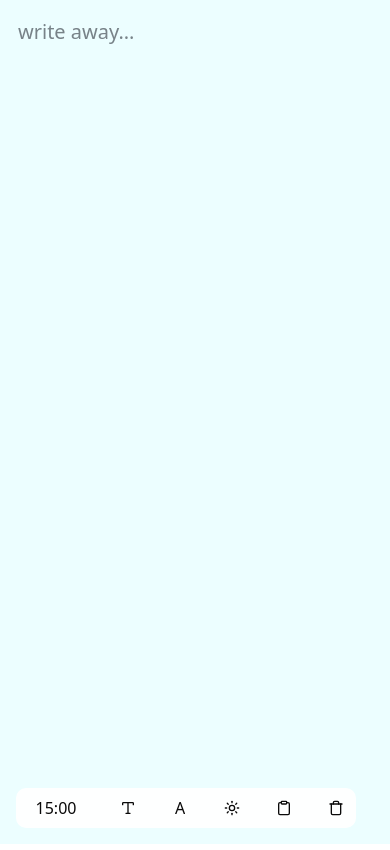
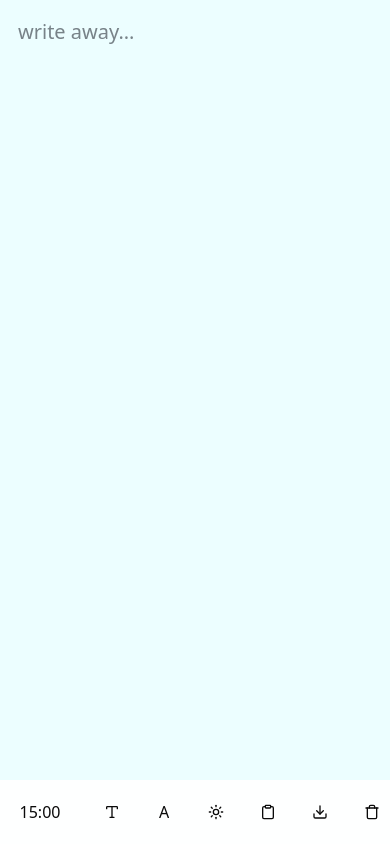
Before and after one commit to ni3rav/sentio, a React (Vite) app: page / in a window 390 px wide. Built offline with nearby package versions, Linux system fonts and the light colour scheme.

Commit message:
add: download button fix: responsive toolbar

```diff
--- /dev/null
+++ b/src/components/DownloadButton.tsx
@@ -0,0 +1,61 @@
+import { Check, Download, X } from "lucide-react";
+import { useState } from "react";
+import { Button } from "~/components/ui/button";
+import { cn } from "~/lib/utils";
+
+export function DownloadButton() {
+  const [error, setError] = useState<boolean>(false);
+  const [downloaded, setDownloaded] = useState<boolean>(false);
+
+  const handleDownload = () => {
+    try {
+      const content = localStorage.getItem("sentio-content");
+      if (!content) {
+        setError(true);
+        return;
+      }
+      const blob = new Blob([content], { type: "text/plain" });
+      const url = URL.createObjectURL(blob);
+      const a = document.createElement("a");
+      a.href = url;
+      a.download = "sentio-content.txt";
+      document.body.appendChild(a);
+      a.click();
+      document.body.removeChild(a);
+      URL.revokeObjectURL(url);
+
+      setDownloaded(true);
+      setError(false);
+    } catch (e) {
+      console.error(e);
+      setError(true);
+    } finally {
+      setTimeout(() => {
+        setError(false);
+        setDownloaded(false);
+      }, 3000);
+    }
+  };
+
+  return (
+    <Button
+      variant="ghost"
+      size="default"
+      className={cn(
+        "h-10 w-10 p-2",
+        error && "text-red-500 hover:text-red-600",
+        downloaded && "text-green-500 hover:text-green-600"
+      )}
+      onClick={handleDownload}
+      disabled={downloaded}
+    >
+      {error ? (
+        <X className="h-5 w-5" />
+      ) : downloaded ? (
+        <Check className="h-5 w-5" />
+      ) : (
+        <Download className="h-5 w-5" />
+      )}
+    </Button>
+  );
+}
--- a/src/components/Toolbar.tsx
+++ b/src/components/Toolbar.tsx
@@ -22,6 +22,7 @@ import { cn } from "~/lib/utils";
 import type { FontSizeType, FontType, ThemeType } from "~/lib/types";
 import { useText } from "~/context/TextContext";
 import { Timer } from "~/components/TImer";
+import { DownloadButton } from "./DownloadButton";
 
 export function Toolbar() {
   const { font, setFont, fontSize, setFontSize, themeStyle, setThemeStyle } =
@@ -87,8 +88,18 @@ export function Toolbar() {
   };
 
   return (
-    <div className="fixed bottom-4 left-4 z-50 flex items-center gap-3 p-3 bg-background/95 rounded-lg">
+    <div
+      className={cn(
+        "fixed z-50 flex items-center gap-3 p-3 bg-background/95",
+        "h-16", // consistent height
+        "left-0 right-0 bottom-0 md:left-4 md:bottom-auto md:bottom-4 md:right-auto", // positioning
+        "md:rounded-lg", // rounded only on md and up
+        "w-full md:w-auto", // full width on mobile, auto on md+
+        "justify-between md:justify-start" // spacing control
+      )}
+    >
       <Timer />
+
       <DropdownMenu>
         <DropdownMenuTrigger asChild>
           <Button variant="ghost" size="default" className="h-10 w-10 p-2">
@@ -178,6 +189,8 @@ export function Toolbar() {
         )}
       </Button>
 
+      <DownloadButton />
+
       <Button
         variant="ghost"
         size="default"
```
